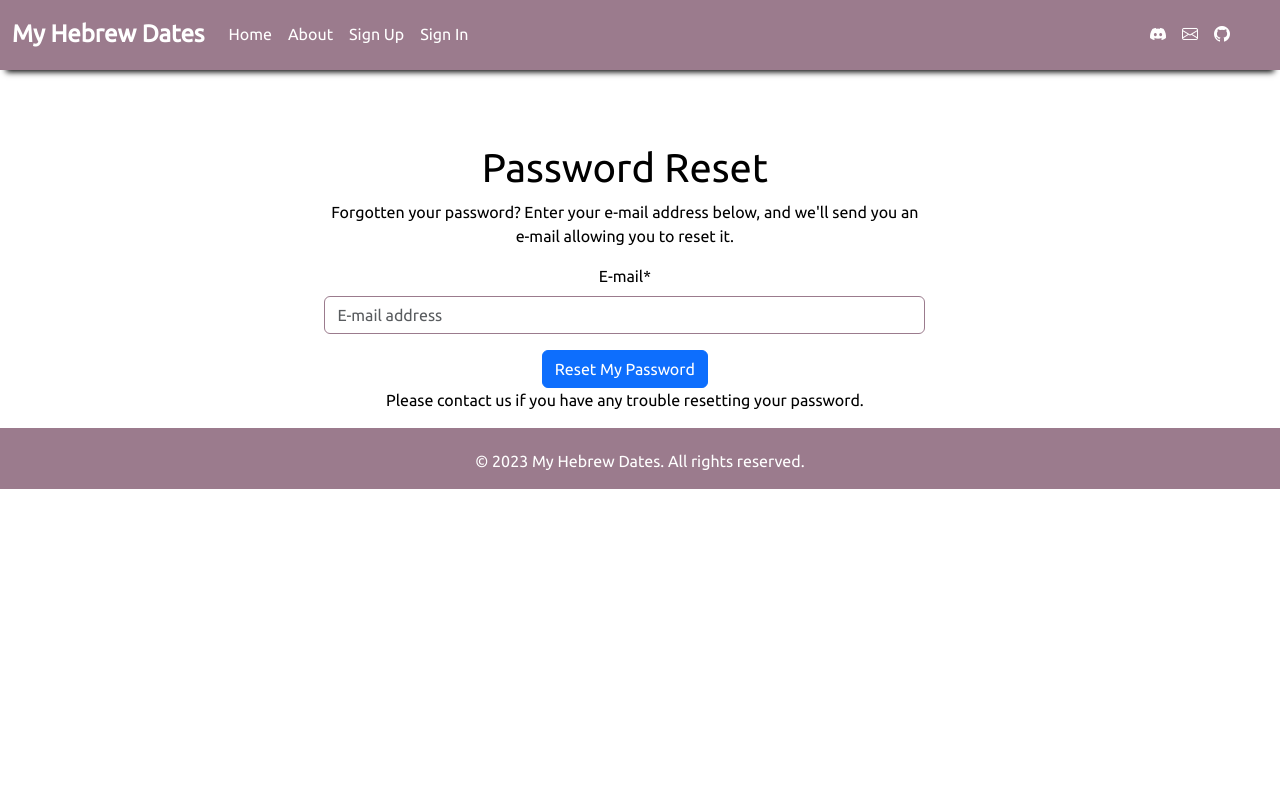
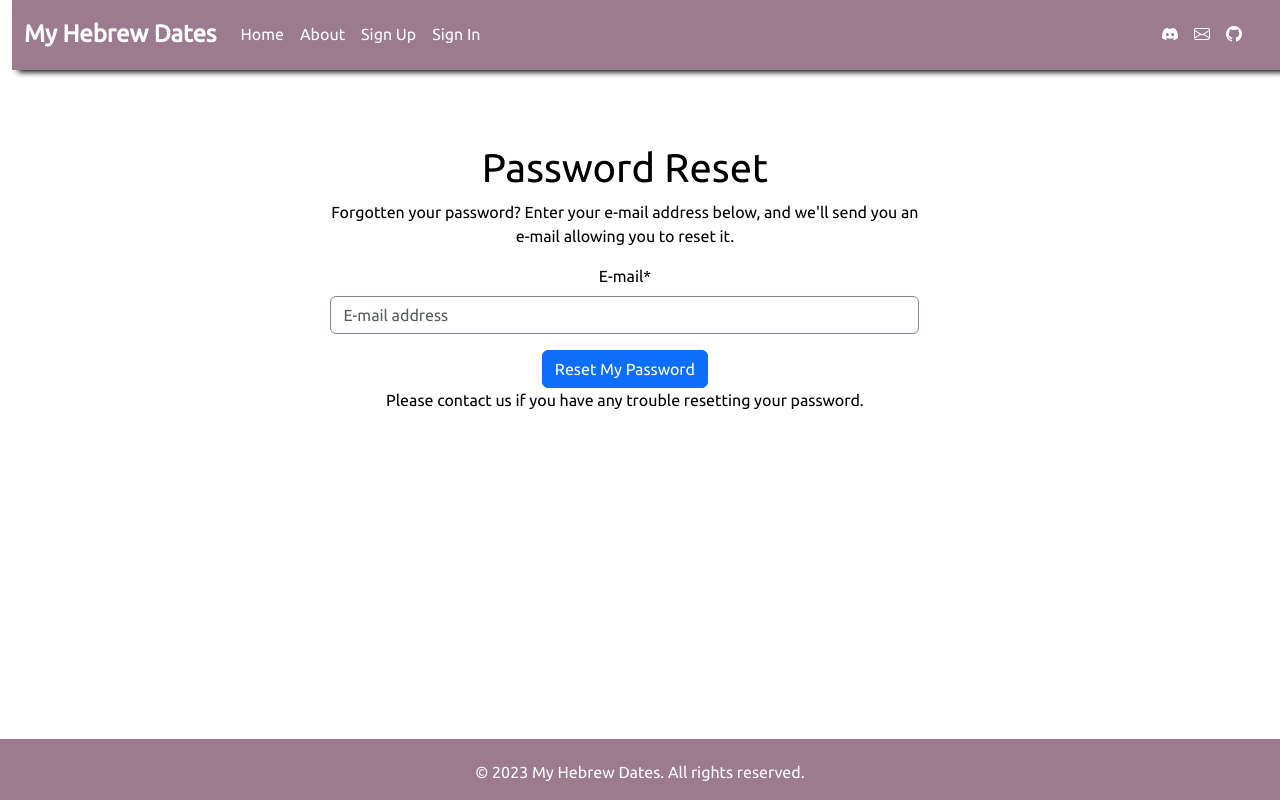
Before and after one commit to abe-101/myHebrewDates, a Django app: page /accounts/password/reset/ in a window 1280 px wide. Run offline with Django 4.2, Linux system fonts and the light colour scheme; parts of the project's set-up code (start-up, migrations or seed data) failed here and were passed over; some libraries are stand-ins or nearby versions; some web fonts are replaced.

Commit message:
fix footer position

```diff
--- a/my_hebrew_dates/templates/base.html
+++ b/my_hebrew_dates/templates/base.html
@@ -60,8 +60,8 @@
 
   </head>
 
-  <body class="d-flex flex-column">
-    <div class="flex-grow-1">
+  <body class="d-flex flex-column min-vh-100">
+    <div class="container flex-grow-1 mb-5">
       <div class="mb-1">
         <nav class="navbar navbar-expand-md">
           <div class="container-fluid"><div class="szflex">
```
